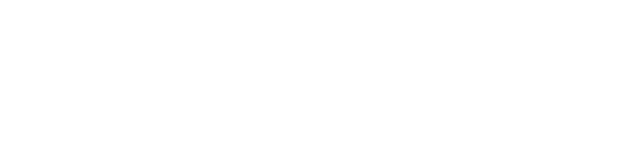
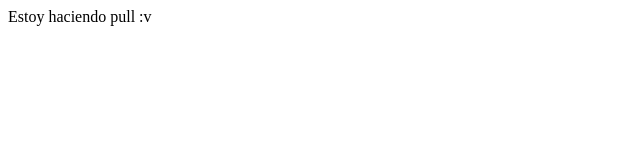
Before and after one commit to mrgts/Emercont, a plain HTML site: page web/index.html in a window 1280 px wide. Shown: the whole page, without its empty margins (0-640 px from the left). Drawn offline with Linux system fonts and the light colour scheme.

Commit message:
Haciendo pull :v

```diff
--- a/web/index.html
+++ b/web/index.html
@@ -2,9 +2,9 @@
 <html lang="en">
 <head>
     <meta charset="UTF-8">
-    <title>Title</title>
+    <title>Emercont Colombia SAS</title>
 </head>
 <body>
-
+Estoy haciendo pull :v
 </body>
 </html>
```
